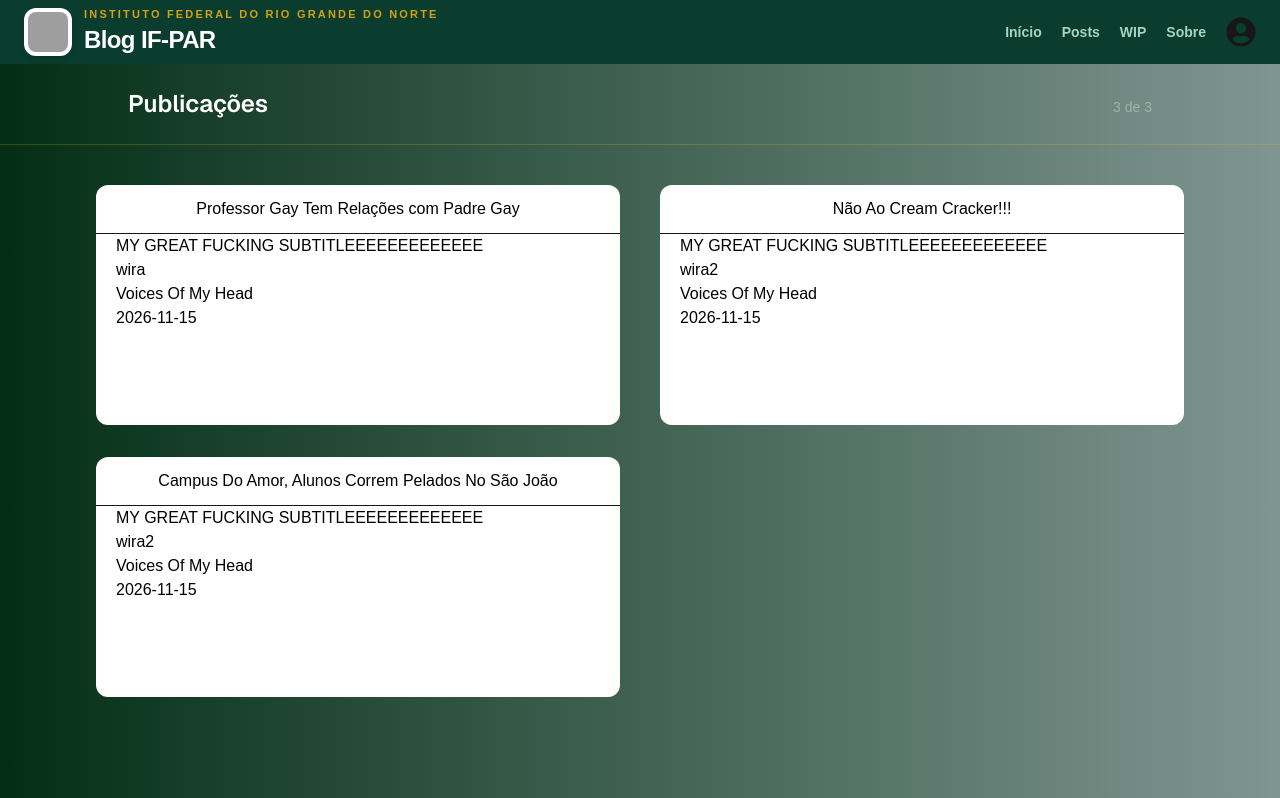
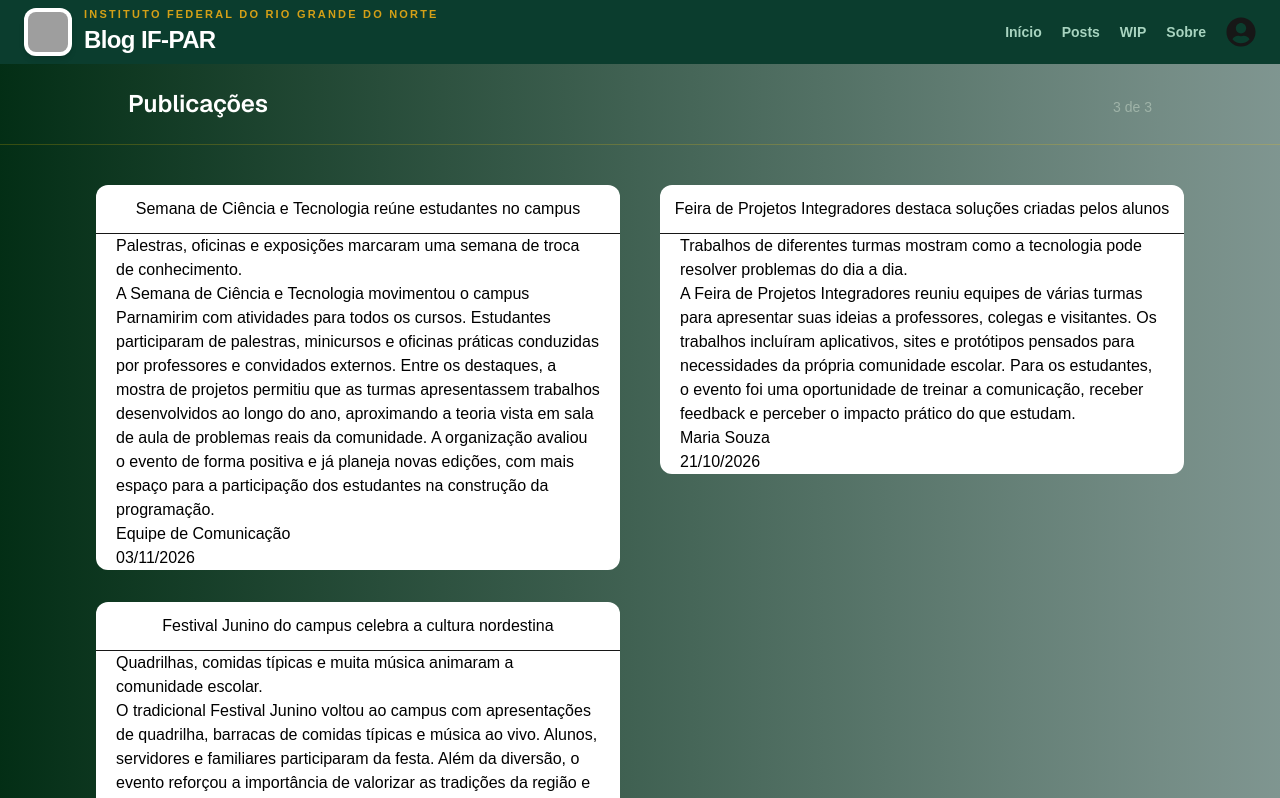
Before and after one commit to Flask-Web-Development/2026-grupo-11-brasilicio-gui-kaio, a Next.js app in the folder frontend/: page /blog in a window 1280 px wide. Shown: the top 798 px of the page. Built offline with nearby package versions, Linux system fonts and the light colour scheme; grey boxes are pictures that could not be loaded.

Commit message:
feat: added mockdata

```diff
--- a/frontend/app/admin/dashboard/DashboardPage.tsx
+++ b/frontend/app/admin/dashboard/DashboardPage.tsx
@@ -1,39 +1,18 @@
 "use client";
 
-import { useEffect, useState } from "react";
+import { useState } from "react";
 import Link from "next/link";
 import { GrUser, GrUserAdmin } from "react-icons/gr";
 import { BiSearch, BiSolidEdit, BiSolidFilePlus, BiSolidTrash } from "react-icons/bi";
-
-type Post = {
-  id: number;
-  author: string;
-  date: string;
-  title: string;
-  subtitle: string;
-  body: string;
-};
-
-const today = new Date(Date.now()).toISOString().slice(0, 10);
-
-const data_test: Post[] = [
-  { id: 1, author: "Voices Of My Head", date: today, title: "Professor Gay Tem Relações com Padre Gay", subtitle: "MY GREAT FUCKING SUBTITLEEEEEEEEEEEEE", body: "wira" },
-  { id: 2, author: "Voices Of My Head", date: today, title: "Não Ao Cream Cracker!!!", subtitle: "MY GREAT FUCKING SUBTITLEEEEEEEEEEEEE", body: "wira2" },
-  { id: 3, author: "Voices Of My Head", date: today, title: "Campus Do Amor, Alunos Correm Pelados No São João", subtitle: "MY GREAT FUCKING SUBTITLEEEEEEEEEEEEE", body: "wira2" },
-  { id: 4, author: "Voices Of My Head", date: today, title: "Campus Do Amor, Alunos Correm Pelados No São João", subtitle: "MY GREAT FUCKING SUBTITLEEEEEEEEEEEEE", body: "wira2" },
-  { id: 5, author: "Voices Of My Head", date: today, title: "Campus Do Amor, Alunos Correm Pelados No São João", subtitle: "MY GREAT FUCKING SUBTITLEEEEEEEEEEEEE", body: "wira2" },
-  { id: 6, author: "Voices Of My Head", date: today, title: "Campus Do Amor, Alunos Correm Pelados No São João", subtitle: "MY GREAT FUCKING SUBTITLEEEEEEEEEEEEE", body: "wira2" },
-  { id: 7, author: "Voices Of My Head", date: today, title: "Campus Do Amor, Alunos Correm Pelados No São João", subtitle: "MY GREAT FUCKING SUBTITLEEEEEEEEEEEEE", body: "wira2" },
-];
-
-// "2026-10-08" -> "08/10/2026" (sem new Date, para não sofrer com fuso horário)
-const formatDate = (iso: string) => iso.split("-").reverse().join("/");
+import { getPosts, type Post } from "@/app/mockdata";
 
 const focusRing =
   "focus-visible:outline-2 focus-visible:outline-offset-2 focus-visible:outline-amber-400";
 
+const formatDate = (date: Date) => date.toLocaleDateString("pt-BR");
+
 export default function DashboardPage() {
-  const [posts, setPosts] = useState<Post[]>(data_test);
+  const [posts, setPosts] = useState<Post[]>(() => getPosts());
   const [query, setQuery] = useState("");
   const [postToDelete, setPostToDelete] = useState<Post | null>(null);
 
--- a/frontend/app/blog/BlogPage.tsx
+++ b/frontend/app/blog/BlogPage.tsx
@@ -4,99 +4,10 @@ import { useState, useCallback, useEffect, useRef } from "react";
 import Link from "next/link";
 
 import Card from "@/components/Card";
+import { getPosts} from "../mockdata"
 
 //test block, substitute with real fetch when backend ready
-const data_test1 = [
-  { id: 1, title: "wablua", body: "wira" },
-  { id: 2, title: "wablua2", body: "wira2" },
-  { id: 3, title: "wablua2", body: "wira2" },
-  { id: 4, title: "wablua2", body: "wira2" },
-  { id: 5, title: "wablua2", body: "wira2" },
-  { id: 6, title: "wablua2", body: "wira2" },
-  { id: 7, title: "wablua2", body: "wira2" },
-  { id: 8, title: "wablua2", body: "wira2" },
-];
-
-const data_test = [
-  { id: 1, author: "Voices Of My Head", date: new Date(Date.now()).toISOString().slice(0, 10), title: "Professor Gay Tem Relações com Padre Gay", subtitle:"MY GREAT FUCKING SUBTITLEEEEEEEEEEEEE", body: "wira" },
-  { id: 2, author: "Voices Of My Head", date: new Date(Date.now()).toISOString().slice(0, 10), title: "Não Ao Cream Cracker!!!", subtitle:"MY GREAT FUCKING SUBTITLEEEEEEEEEEEEE", body: "wira2" },
-  { id: 3, author: "Voices Of My Head", date: new Date(Date.now()).toISOString().slice(0, 10), title: "Campus Do Amor, Alunos Correm Pelados No São João", subtitle:"MY GREAT FUCKING SUBTITLEEEEEEEEEEEEE", body: "wira2" },
-];
-
-const data_test2 = [
-  { id: 1, title: "wablua1", body: "wira1" },
-  { id: 2, title: "wablua2", body: "wira2" },
-  { id: 3, title: "wablua3", body: "wira3" },
-  { id: 4, title: "wablua4", body: "wira4" },
-  { id: 5, title: "wablua5", body: "wira5" },
-  { id: 6, title: "wablua6", body: "wira6" },
-  { id: 7, title: "wablua7", body: "wira7" },
-  { id: 8, title: "wablua8", body: "wira8" },
-  { id: 9, title: "wablua9", body: "wira9" },
-  { id: 10, title: "wablua10", body: "wira10" },
-  { id: 11, title: "wablua11", body: "wira11" },
-  { id: 12, title: "wablua12", body: "wira12" },
-  { id: 13, title: "wablua13", body: "wira13" },
-  { id: 14, title: "wablua14", body: "wira14" },
-  { id: 15, title: "wablua15", body: "wira15" },
-  { id: 16, title: "wablua16", body: "wira16" },
-  { id: 17, title: "wablua17", body: "wira17" },
-  { id: 18, title: "wablua18", body: "wira18" },
-  { id: 19, title: "wablua19", body: "wira19" },
-  { id: 20, title: "wablua20", body: "wira20" },
-  { id: 21, title: "wablua21", body: "wira21" },
-  { id: 22, title: "wablua22", body: "wira22" },
-  { id: 23, title: "wablua23", body: "wira23" },
-  { id: 24, title: "wablua24", body: "wira24" },
-  { id: 25, title: "wablua25", body: "wira25" },
-  { id: 26, title: "wablua26", body: "wira26" },
-  { id: 27, title: "wablua27", body: "wira27" },
-  { id: 28, title: "wablua28", body: "wira28" },
-  { id: 29, title: "wablua29", body: "wira29" },
-  { id: 30, title: "wablua30", body: "wira30" },
-  { id: 31, title: "wablua31", body: "wira31" },
-  { id: 32, title: "wablua32", body: "wira32" },
-  { id: 33, title: "wablua33", body: "wira33" },
-  { id: 34, title: "wablua34", body: "wira34" },
-  { id: 35, title: "wablua35", body: "wira35" },
-  { id: 36, title: "wablua36", body: "wira36" },
-  { id: 37, title: "wablua37", body: "wira37" },
-  { id: 38, title: "wablua38", body: "wira38" },
-  { id: 39, title: "wablua39", body: "wira39" },
-  { id: 40, title: "wablua40", body: "wira40" },
-  { id: 41, title: "wablua41", body: "wira41" },
-  { id: 42, title: "wablua42", body: "wira42" },
-  { id: 43, title: "wablua43", body: "wira43" },
-  { id: 44, title: "wablua44", body: "wira44" },
-  { id: 45, title: "wablua45", body: "wira45" },
-  { id: 46, title: "wablua46", body: "wira46" },
-  { id: 47, title: "wablua47", body: "wira47" },
-  { id: 48, title: "wablua48", body: "wira48" },
-  { id: 49, title: "wablua49", body: "wira49" },
-  { id: 50, title: "wablua50", body: "wira50" },
-  { id: 51, title: "wablua51", body: "wira51" },
-  { id: 52, title: "wablua52", body: "wira52" },
-  { id: 53, title: "wablua53", body: "wira53" },
-  { id: 54, title: "wablua54", body: "wira54" },
-  { id: 55, title: "wablua55", body: "wira55" },
-  { id: 56, title: "wablua56", body: "wira56" },
-  { id: 57, title: "wablua57", body: "wira57" },
-  { id: 58, title: "wablua58", body: "wira58" },
-  { id: 59, title: "wablua59", body: "wira59" },
-  { id: 60, title: "wablua60", body: "wira60" },
-  { id: 61, title: "wablua61", body: "wira61" },
-  { id: 62, title: "wablua62", body: "wira62" },
-  { id: 63, title: "wablua63", body: "wira63" },
-  { id: 64, title: "wablua64", body: "wira64" },
-  { id: 65, title: "wablua65", body: "wira65" },
-  { id: 66, title: "wablua66", body: "wira66" },
-  { id: 67, title: "wablua67", body: "wira67" },
-  { id: 68, title: "wablua68", body: "wira68" },
-  { id: 69, title: "wablua69", body: "wira69" },
-  { id: 70, title: "wablua70", body: "wira70" },
-  { id: 71, title: "wablua71", body: "wira71" },
-  { id: 72, title: "wablua72", body: "wira72" },
-];
+const data_test = getPosts()
 //test block, substitute with real fetch when backend ready
 
 export default function BlogView() {
@@ -178,7 +89,7 @@ export default function BlogView() {
             href={`/blog/${post.id}`}
             className="block rounded-sm transition-opacity hover:opacity-90 focus-visible:outline focus-visible:outline-2 focus-visible:outline-[#D4A017] focus-visible:outline-offset-2"
           >
-            <Card title={post.title} subtitle={post.subtitle} body={post.body} author={post.author} date={post.date}/>
+            <Card title={post.title} subtitle={post.subtitle} body={post.body} author={post.author} date={post.date.toLocaleDateString("pt-BR")}/>
           </Link>
         ))}
       </div>
--- /dev/null
+++ b/frontend/app/mockdata.tsx
@@ -0,0 +1,45 @@
+export type Post = {
+  id: number;
+  author: string;
+  date: Date;
+  title: string;
+  subtitle: string;
+  body: string;
+};
+
+export const posts: Post[] = [
+  {
+    id: 1,
+    author: "Equipe de Comunicação",
+    date: new Date("2026-11-03T09:00:00"),
+    title: "Semana de Ciência e Tecnologia reúne estudantes no campus",
+    subtitle: "Palestras, oficinas e exposições marcaram uma semana de troca de conhecimento.",
+    body: `A Semana de Ciência e Tecnologia movimentou o campus Parnamirim com atividades para todos os cursos. Estudantes participaram de palestras, minicursos e oficinas práticas conduzidas por professores e convidados externos.
+
+Entre os destaques, a mostra de projetos permitiu que as turmas apresentassem trabalhos desenvolvidos ao longo do ano, aproximando a teoria vista em sala de aula de problemas reais da comunidade.
+
+A organização avaliou o evento de forma positiva e já planeja novas edições, com mais espaço para a participação dos estudantes na construção da programação.`,
+  },
+  {
+    id: 2,
+    author: "Maria Souza",
+    date: new Date("2026-10-21T14:30:00"),
+    title: "Feira de Projetos Integradores destaca soluções criadas pelos alunos",
+    subtitle: "Trabalhos de diferentes turmas mostram como a tecnologia pode resolver problemas do dia a dia.",
+    body: `A Feira de Projetos Integradores reuniu equipes de várias turmas para apresentar suas ideias a professores, colegas e visitantes. Os trabalhos incluíram aplicativos, sites e protótipos pensados para necessidades da própria comunidade escolar.
+
+Para os estudantes, o evento foi uma oportunidade de treinar a comunicação, receber feedback e perceber o impacto prático do que estudam.`,
+  },
+  {
+    id: 3,
+    author: "João Pereira",
+    date: new Date("2026-06-26T18:00:00"),
+    title: "Festival Junino do campus celebra a cultura nordestina",
+    subtitle: "Quadrilhas, comidas típicas e muita música animaram a comunidade escolar.",
+    body: `O tradicional Festival Junino voltou ao campus com apresentações de quadrilha, barracas de comidas típicas e música ao vivo. Alunos, servidores e familiares participaram da festa.
+
+Além da diversão, o evento reforçou a importância de valorizar as tradições da região e promoveu a integração entre turmas e cursos.`,
+  },
+];
+
+export const getPosts = () => posts;
```
